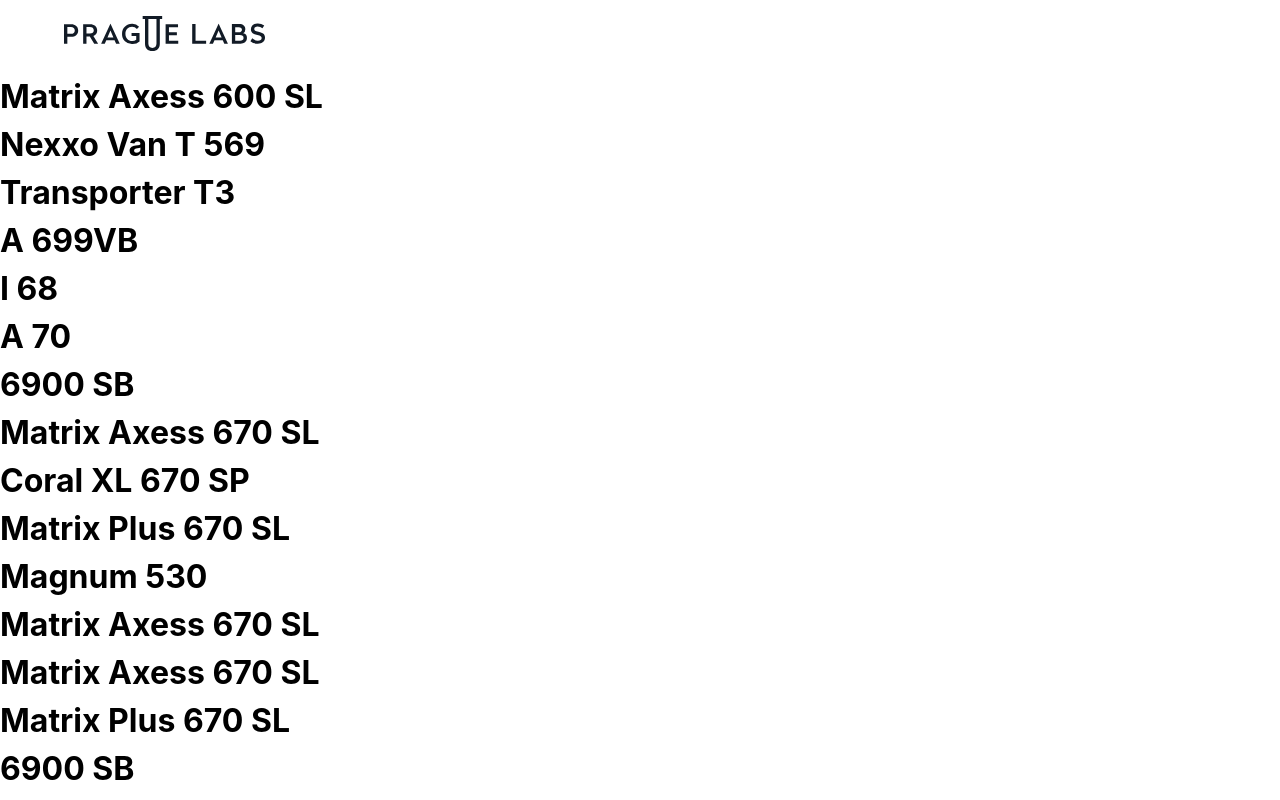
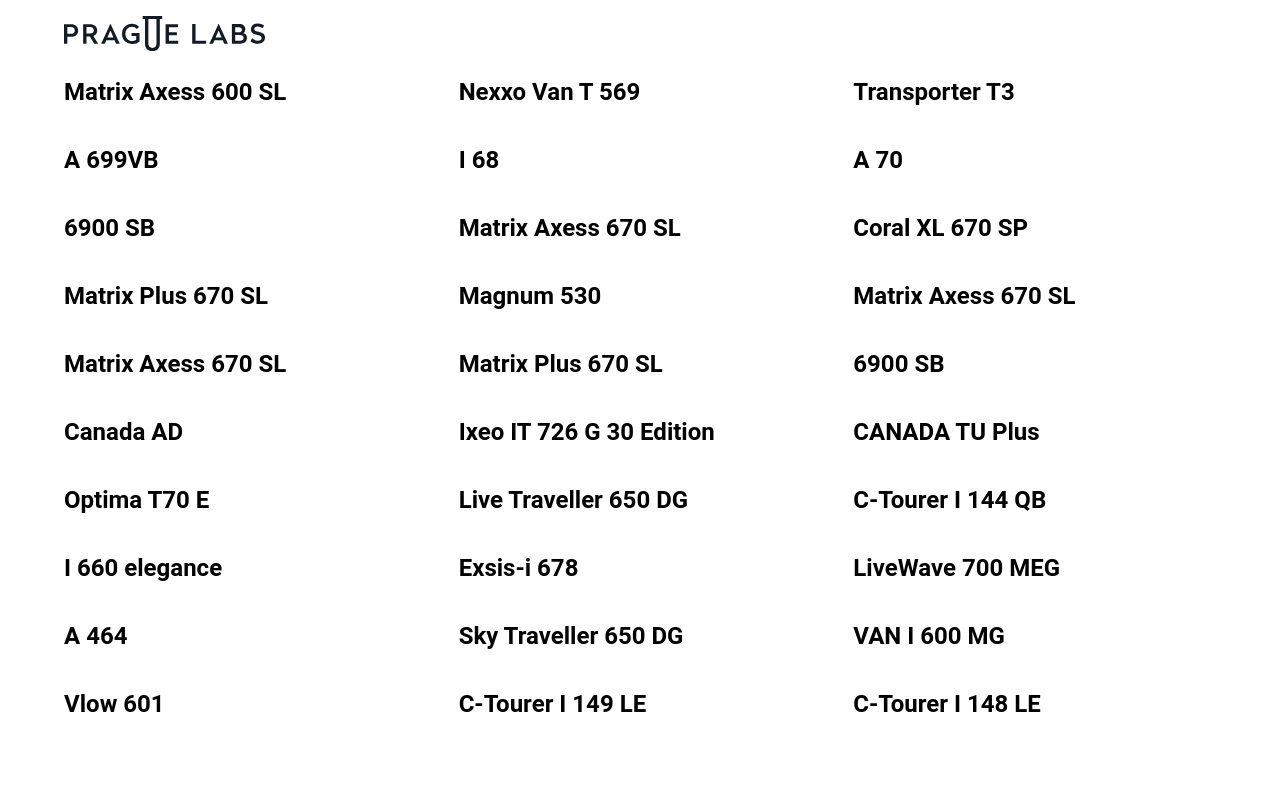
Before and after one commit to MartinaT85/pragueLabs, a Next.js app: page / in a window 1280 px wide. Shown: the top 800 px of the page. Built offline with nearby package versions, Linux system fonts and the light colour scheme.

Commit message:
general styling, adding dynamic route, adding i18n to next.config

```diff
--- a/next.config.js
+++ b/next.config.js
@@ -1,4 +1,9 @@
 /** @type {import('next').NextConfig} */
 module.exports = {
   reactStrictMode: true,
-}
+
+  i18n: {
+    locales: ["sk", "cz"],
+    defaultLocale: "cz",
+  },
+};
--- a/pages/index.js
+++ b/pages/index.js
@@ -1,4 +1,5 @@
 import styled from "styled-components";
+import Head from "next/head";
 import { Heading } from "../src/components/LayoutComponents";
 import { useCaravans } from "../src/lib/useFetch";
 
@@ -7,11 +8,19 @@
 
   return (
     <PageWrapper>
+      <Head>
+        <title>Prague Labs</title>
+        <meta name="description" content="Test zadanie z Prague Labs" />
+      </Head>
       {isLoading ? <Heading>Loading...</Heading> : null}
       {isError ? <Heading>Sorry</Heading> : null}
-      {caravans.items?.map((caravan) => {
-        return <Heading key={caravan.pictures[1]}>{caravan.name}</Heading>;
-      })}
+      <section className="wrapper">
+        <div className="grid">
+          {caravans.items?.map((caravan) => {
+            return <Heading key={caravan.pictures[1]}>{caravan.name}</Heading>;
+          })}
+        </div>
+      </section>
     </PageWrapper>
   );
 };
--- a/src/components/Header.js
+++ b/src/components/Header.js
@@ -1,15 +1,23 @@
-import NextImage from "next/image";
+import Image from "next/image";
 import styled from "styled-components";
+import Link from "next/link";
 
 const Header = () => {
   return (
-    <>
-      <div className="wrapper">
-        <LogoContainer className="logo-container">
-          <NextImage src="/pragueLabsLogo.svg" height={35} width={201} />
-        </LogoContainer>
-      </div>
-    </>
+    <header className="wrapper">
+      <LogoContainer className="logo-container">
+        <Link href="/">
+          <a>
+            <Image
+              src="/pragueLabsLogo.svg"
+              height={35}
+              width={201}
+              alt="logo"
+            />
+          </a>
+        </Link>
+      </LogoContainer>
+    </header>
   );
 };
 
--- a/src/components/LayoutComponents.js
+++ b/src/components/LayoutComponents.js
@@ -7,10 +7,10 @@
 
 const LayoutComponents = ({ children }) => {
   return (
-    <div>
+    <>
       <Header />
       {children}
-    </div>
+    </>
   );
 };
 
--- a/styles/globals.css
+++ b/styles/globals.css
@@ -15,13 +15,28 @@
 body {
   padding: 0;
   margin: 0;
-  font-family: -apple-system, BlinkMacSystemFont, Segoe UI, Roboto, Oxygen,
-    Ubuntu, Cantarell, Fira Sans, Droid Sans, Helvetica Neue, sans-serif;
+  font-family: Roboto, -apple-system, BlinkMacSystemFont, Segoe UI, Oxygen,
+    Ubuntu, Cantarell, Fira Sans, Droid Sans, "Helvetica Neue", sans-serif;
 }
 
 body {
   line-height: 1.5;
   -webkit-font-smoothing: antialiased;
+}
+
+h1,
+h2,
+h3,
+h4,
+h5,
+h6,
+p {
+  margin: 0;
+}
+
+button {
+  background-color: #119383;
+  background-image: none;
 }
 
 img,
@@ -43,6 +58,7 @@
 a {
   color: inherit;
   text-decoration: none;
+  cursor: pointer;
 }
 
 #root,
@@ -55,6 +71,7 @@
   max-width: 1420px;
   margin: 0 auto;
   display: flex;
+  flex-direction: column;
   justify-content: center;
   align-items: center;
 }
@@ -63,8 +80,15 @@
   padding: 1rem 0;
 }
 
+.grid {
+  width: 100%;
+  display: grid;
+  grid-template-columns: repeat(3, 1fr);
+  gap: 2rem;
+}
+
 @media screen and (min-width: 400px) {
   .wrapper {
-    justify-content: flex-start;
+    align-items: flex-start;
   }
 }
```
Also changed, not shown: pages/caravans/[id].js (added, +9 -0 lines).
